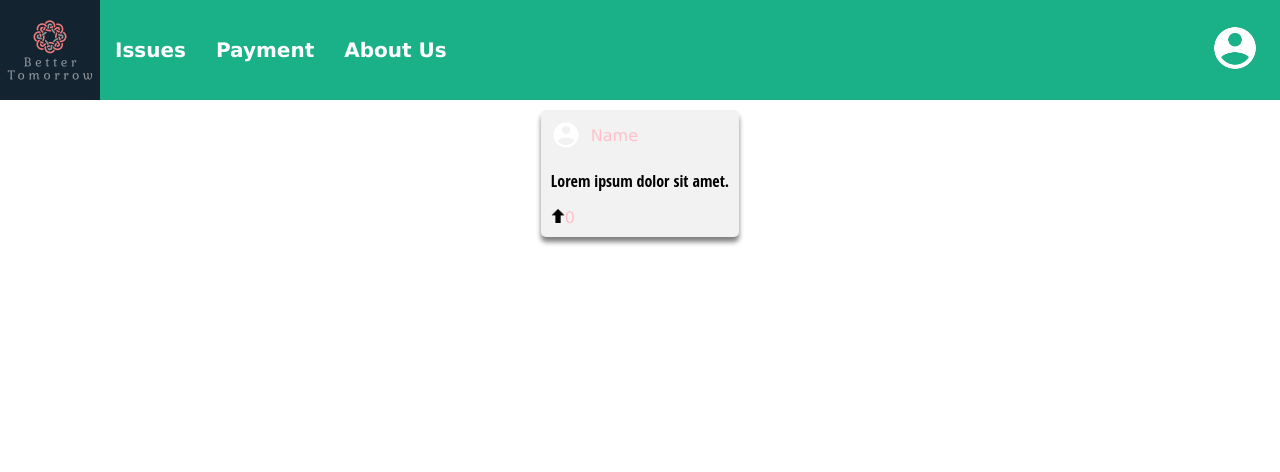
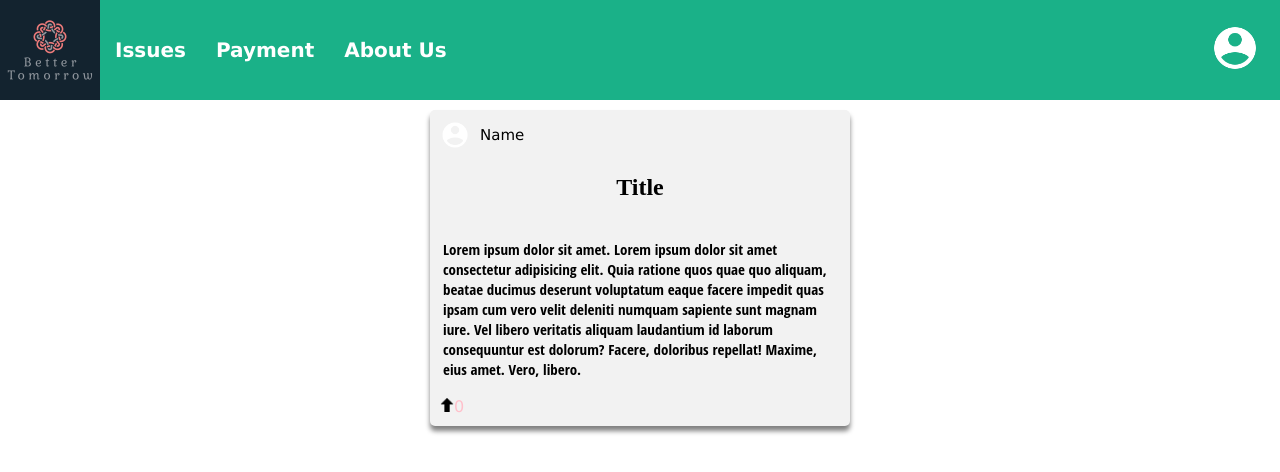
Before and after one commit to VidishaAG/Better-Tomorrow, a React (Create React App) app in the folder frontend/: page /issues in a window 1280 px wide. Shown: the top 472 px of the page. Built offline with nearby package versions, Linux system fonts and the light colour scheme.

Commit message:
Issues progress

```diff
--- a/frontend/src/components/Card.js
+++ b/frontend/src/components/Card.js
@@ -1,19 +1,31 @@
-import React from 'react'
-
+import {React,useState} from 'react'
 import user from '../assets/user.png'
 import upvote from '../assets/upvote.png'
+export const Card = () => {
+  const [counter,setCounter] = useState(0);
+  const [x,setX] = useState(0);
+  const fun = () => {
+    if(x===1){
+      setX(0);
+      console.log(x);
+      setCounter( count => count - 1);
+    }
+    else if(x===0){
+      setX(1);
+      setCounter( count => count + 1);
+    }
 
-export const Card = () => {
+  }
   return (
     <div className="card">
       {/* TODO: 1. LINK PROFILE PHOTO AND NAME FROM DATABASE 2. MAKE STUFF CLICKABLE */}
       <div className="nameAndProfile"><img src={user} alt="user.png" width="30px" /><span>Name</span></div>
-      <div className="card-content"></div>
-      <div className="card-body">
-        <p>Lorem ipsum dolor sit amet.</p>
+      <div className="title"><h2>Title</h2></div>
+      <div className="cardBody">
+        <p>Lorem ipsum dolor sit amet. Lorem ipsum dolor sit amet consectetur adipisicing elit. Quia ratione quos quae quo aliquam, beatae ducimus deserunt voluptatum eaque facere impedit quas ipsam cum vero velit deleniti numquam sapiente sunt magnam iure. Vel libero veritatis aliquam laudantium id laborum consequuntur est dolorum? Facere, doloribus repellat! Maxime, eius amet. Vero, libero.</p>
       </div>
       <div className="votesAndComments">
-        <a href='/'><img src={upvote} alt="" width="14px" className="upvoteImage" /></a><span className="upvoteCount">0</span>
+        <input type="image" src={upvote} alt="upvote.png" className="upvoteImage" style={{width:"14px"}} onClick={fun} /><span className="upvoteCount">{counter}</span>
       </div>
     </div>
   )
--- a/frontend/src/css/card.css
+++ b/frontend/src/css/card.css
@@ -9,13 +9,26 @@
     border-radius:5px;
     margin-top: 10px;
     box-shadow: 0px 5px 5px grey;
-    font-family: Verdana, Geneva, Tahoma, sans-serif;;
+    font-family: Verdana, Geneva, Tahoma, sans-serif;
+    width:400px;
+}
+.title h2{
+    text-align: center;
 }
 .card .nameAndProfile{
     display: inline-flex;
 }
 .card .nameAndProfile span{
+    color: black;
     margin: auto 0;
     padding-left: 10px;
     box-shadow: 2px;
+    font-size: 15px;
 }
+.cardBody{
+    font-size: 15px;
+    padding: 3px;
+}
+.votesAndComments{
+    color: black;
+}
```
